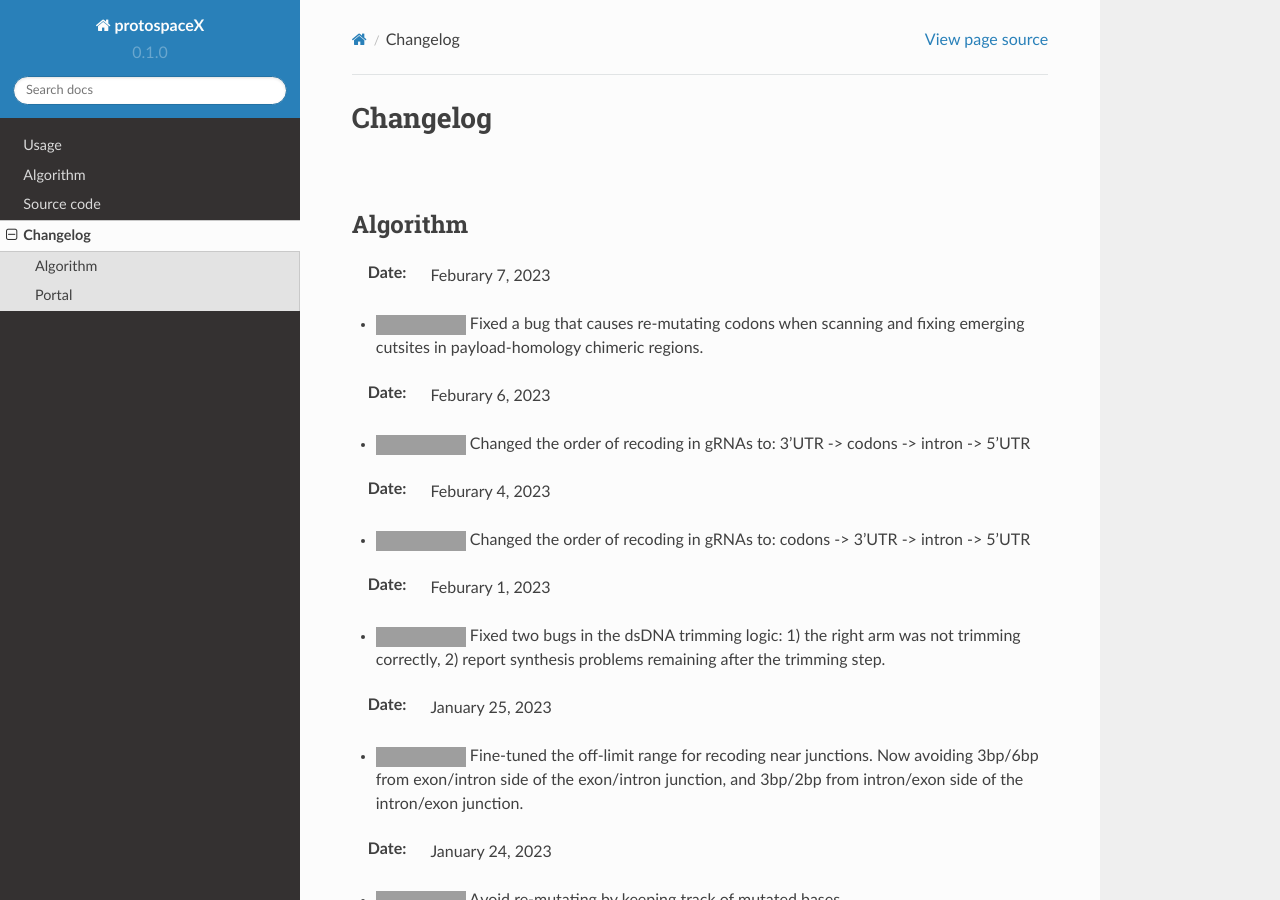
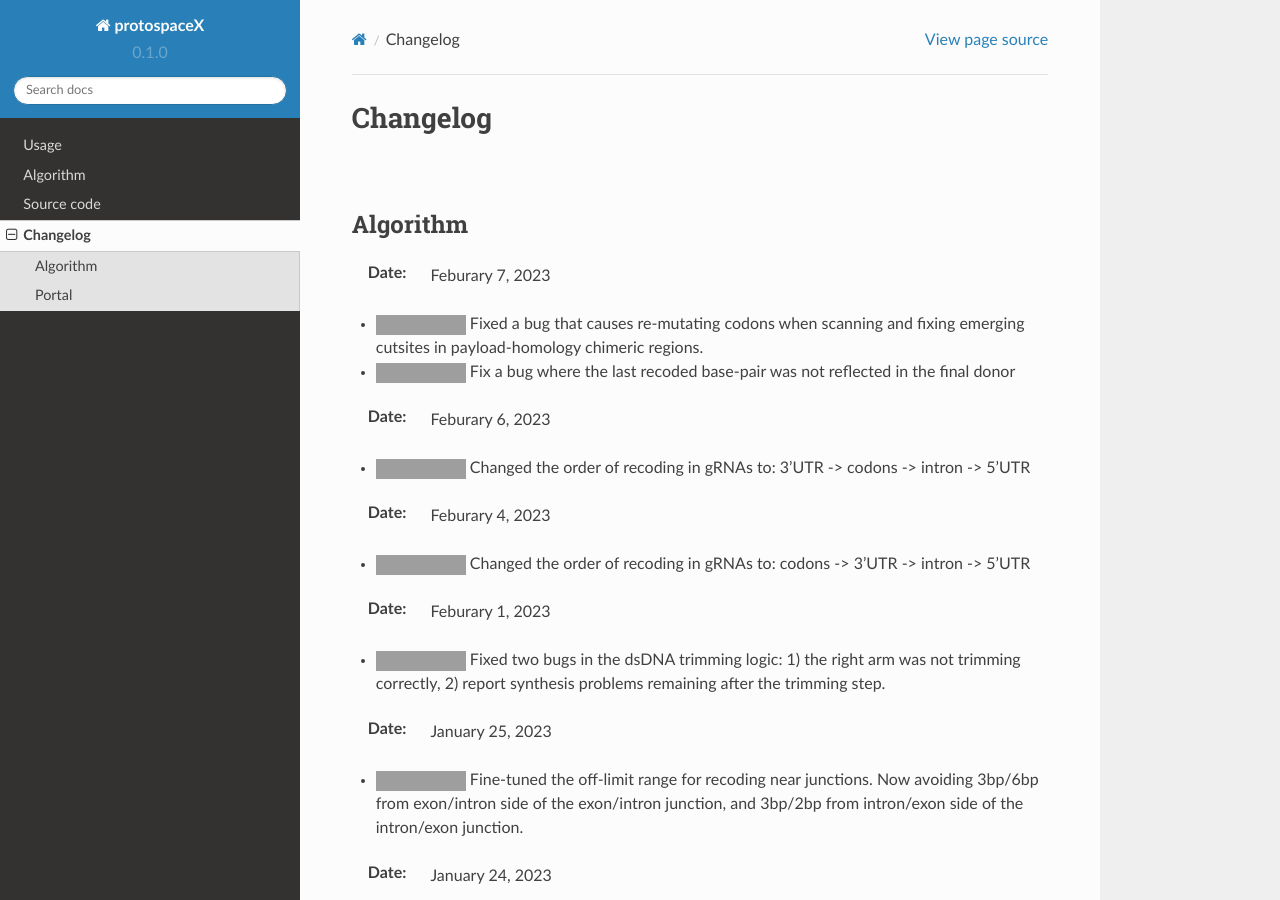
Before and after one commit to duopeng/protoSpaceJAM-readthedocs, a Sphinx documentation site: the page built from docs/source/changelog.rst, in a window 1280 px wide and 900 px high. Built offline with Sphinx 7.4.7 and the Read the Docs theme 2.0.0, drawn with Linux system fonts in a browser that asks for light colours; grey boxes are pictures that could not be loaded.

Commit message:
Update changelog.rst

```diff
--- a/docs/source/changelog.rst
+++ b/docs/source/changelog.rst
@@ -5,8 +5,10 @@ Changelog
 
 Algorithm
 ---------
+
 :Date: Feburary 7, 2023
 * |bug fix 6e2e5| Fixed a bug that causes re-mutating codons when scanning and fixing emerging cutsites in payload-homology chimeric regions.
+* |bug fix 82c61| Fix a bug where the last recoded base-pair was not reflected in the final donor
 
 :Date: Feburary 6, 2023
 * |enhancement 78fd0| Changed the order of recoding in gRNAs to: 3'UTR -> codons -> intron -> 5'UTR
@@ -75,7 +77,8 @@ Portal
     :target: https://github.com/czbiohub/protospaceX/commit/b70c9762a756355697a7643e0c07af70f4f78fd0
 .. |bug fix 6e2e5| image:: https://img.shields.io/badge/6e2e5-bug%20fix-red
     :target: https://github.com/czbiohub/protospaceX/commit/d3b5610d73fd75fa89a9948eb80733bf5286e2e5
-
+.. |bug fix 82c61| image:: https://img.shields.io/badge/82c61-bug%20fix-red
+    :target: https://github.com/czbiohub/protospaceX/commit/f94f320dbb9fba33fc6927d39bc2db950ce82c61
 
 .. autosummary::
    :toctree: generated
```
